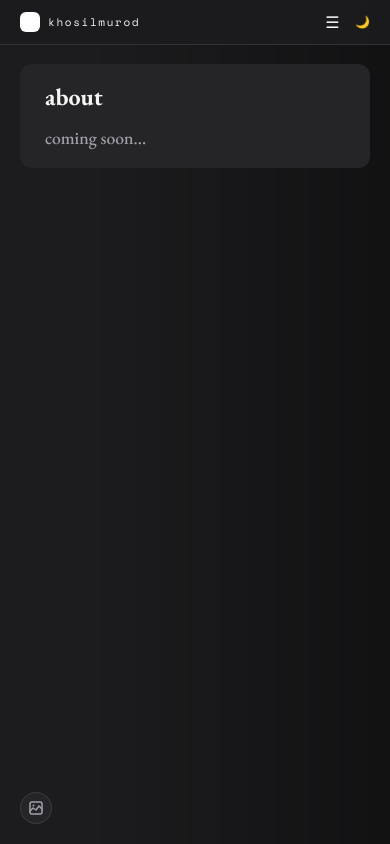
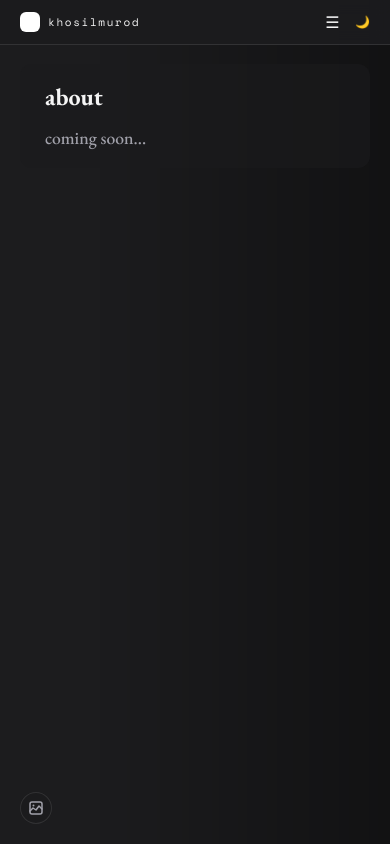
Before and after one commit to Khosilmurod/personal-website, a Next.js app: page /about in a window 390 px wide. Built offline with nearby package versions, Linux system fonts and the light colour scheme.

Commit message:
Revert "fix card/bg theme mismatch on mobile toggle"
This reverts commit a3ae06d99b9b0477def847eadb403d4cd9b43463.

```diff
--- a/src/app/globals.css
+++ b/src/app/globals.css
@@ -12,7 +12,7 @@
   --text-secondary: #52525b;
   --text-tertiary: #71717a;
   --muted: #a1a1aa;
-  --card-bg: #f2f2f3;
+  --card-bg: rgba(255, 255, 255, 0.55);
   --card-border: transparent;
   --header-bg: rgba(255, 255, 255, 0.95);
   --header-border: rgba(0, 0, 0, 0.05);
@@ -25,7 +25,7 @@
   --text-secondary: #a1a1aa;
   --text-tertiary: #71717a;
   --muted: #52525b;
-  --card-bg: #252528;
+  --card-bg: rgba(28, 28, 30, 0.55);
   --card-border: transparent;
   --header-bg: rgba(28, 28, 30, 0.95);
   --header-border: rgba(255, 255, 255, 0.1);
@@ -35,7 +35,6 @@ body {
   background: var(--bg);
   color: var(--text);
   position: relative;
-  transition: background-color 0.25s ease, color 0.2s ease;
 }
 
 body::before {
@@ -51,7 +50,6 @@ body::before {
   mask-image: linear-gradient(to left, rgba(0, 0, 0, 1) 0%, rgba(0, 0, 0, 0) 75%);
   pointer-events: none;
   z-index: -1;
-  transition: opacity 0.25s ease;
 }
 
 .dark body::before {
@@ -88,7 +86,6 @@ span {
   background: var(--card-bg);
   border: 1px solid var(--card-border);
   border-radius: 12px;
-  transition: background-color 0.25s ease;
 }
 
 .highlight {
--- a/src/components/ProjectsSection.tsx
+++ b/src/components/ProjectsSection.tsx
@@ -64,7 +64,7 @@ export function ProjectsSection({ projects }: { projects: Project[] }) {
   return (
     <section
       className="rounded-3xl border border-neutral-200/70 dark:border-zinc-800 shadow-[0_18px_45px_rgba(15,23,42,0.06)]"
-      style={{ background: 'var(--card-bg)', transition: 'background-color 0.25s ease' }}
+      style={{ background: 'var(--card-bg)' }}
     >
       <div className="flex items-center justify-between border-b border-neutral-200/80 dark:border-zinc-700 px-4 py-2">
         <div className="flex items-center gap-1.5">
```
